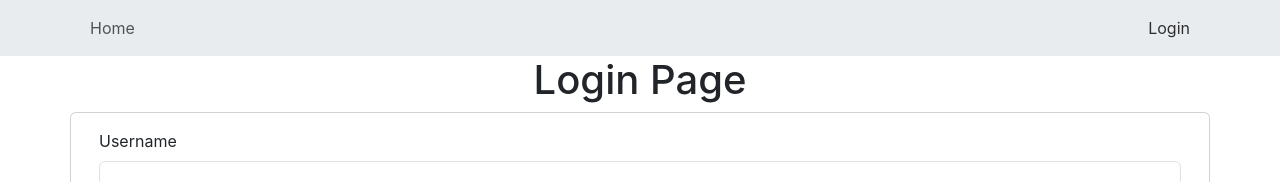
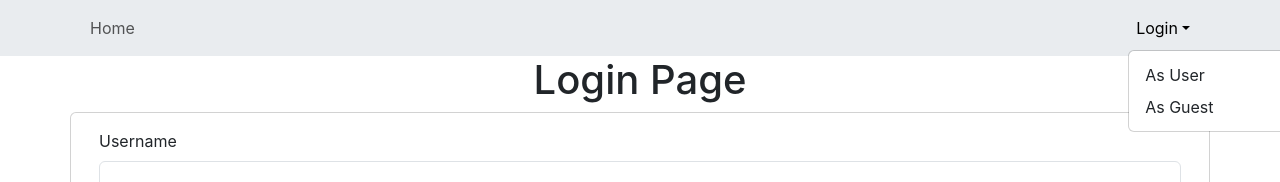
Before and after one commit to EBPRivera/fateful-architecture-react, a React (Create React App) app: page /login in a window 1280 px wide. Both pictures are taken after a click on the button "Login". Shown: the top 182 px of the page. Built offline with nearby package versions, Linux system fonts and the light colour scheme.

Commit message:
Add guest login

```diff
--- a/src/components/NavigationBar.js
+++ b/src/components/NavigationBar.js
@@ -1,17 +1,16 @@
 import { useNavigate } from "react-router";
-import { Nav, Navbar, Container } from "react-bootstrap";
+import { Nav, Navbar, Container, NavDropdown } from "react-bootstrap";
 import { useDispatch } from "react-redux";
 
-import { logout } from "../features/user";
+import { logout, guestLogin } from "../features/user";
 import useAuthorized from "../hooks/useAuthorized";
-
-const { Link } = Nav;
-const { Collapse } = Navbar;
+import useGuest from "../hooks/useGuest";
 
 const NavigationBar = () => {
   const navigate = useNavigate();
   const dispatch = useDispatch();
   const isAuthorized = useAuthorized();
+  const isGuest = useGuest();
 
   const handleNavigate = ({ target }) => {
     const { name } = target;
@@ -23,41 +22,51 @@ const NavigationBar = () => {
     navigate("/");
   };
 
+  const handleLoginAsGuest = () => {
+    dispatch(guestLogin());
+  };
+
   const renderAuthMenuItems = () => {
-    if (!isAuthorized) return;
+    if (!isAuthorized && !isGuest) return;
 
     return (
-      <>
-        <Link name="/characters" onClick={handleNavigate}>
+      <Nav.Link name="/characters" onClick={handleNavigate}>
         Characters
-        </Link>
-      </>
+      </Nav.Link>
     );
   };
 
   const renderAuthLink = () => {
-    if (!isAuthorized) {
+    if (!isAuthorized && !isGuest) {
       return (
-        <Link name="/login" onClick={handleNavigate}>
-          Login
-        </Link>
+        <NavDropdown title="Login">
+          <NavDropdown.Item name="/login" onClick={handleNavigate}>
+            As User
+          </NavDropdown.Item>
+          <NavDropdown.Item onClick={handleLoginAsGuest}>
+            As Guest
+          </NavDropdown.Item>
+        </NavDropdown>
       );
     } else {
-      return <Link onClick={handleLogout}>Logout</Link>;
+      return <Nav.Link onClick={handleLogout}>Logout</Nav.Link>;
     }
   };
 
   return (
-    <Navbar expand="lg" className="bg-body-secondary">
+    <Navbar collapseOnSelect expand="lg" className="bg-body-secondary">
       <Container>
+        <Navbar.Toggle />
+        <Navbar.Collapse>
           <Nav>
-          <Link name="/" onClick={handleNavigate}>
+            <Nav.Link name="/" onClick={handleNavigate}>
               Home
-          </Link>
+            </Nav.Link>
             {renderAuthMenuItems()}
           </Nav>
-        <Collapse />
+          <Navbar.Collapse />
           <Nav>{renderAuthLink()}</Nav>
+        </Navbar.Collapse>
       </Container>
     </Navbar>
   );
--- a/src/features/user.js
+++ b/src/features/user.js
@@ -3,6 +3,7 @@ import { createSlice } from "@reduxjs/toolkit";
 const initialState = {
   id: null,
   token: null,
+  isGuest: false,
 };
 
 export const userSlice = createSlice({
@@ -11,15 +12,19 @@ export const userSlice = createSlice({
   reducers: {
     login: (state, action) => {
       const { id, token } = action.payload;
-      return { id, token };
+      return { ...initialState, id, token };
     },
 
     logout: (state, action) => {
       return initialState;
     },
+
+    guestLogin: (state, action) => {
+      return { ...initialState, isGuest: true };
+    },
   },
 });
 
-export const { login, logout } = userSlice.actions;
+export const { login, logout, guestLogin } = userSlice.actions;
 
 export default userSlice.reducer;
--- /dev/null
+++ b/src/hooks/useGuest.js
@@ -0,0 +1,9 @@
+import { useSelector } from "react-redux";
+
+const useGuest = () => {
+  const { isGuest } = useSelector((state) => state.user);
+
+  return isGuest;
+};
+
+export default useGuest;
```
Lines whose indentation alone changed are shown as unchanged.
